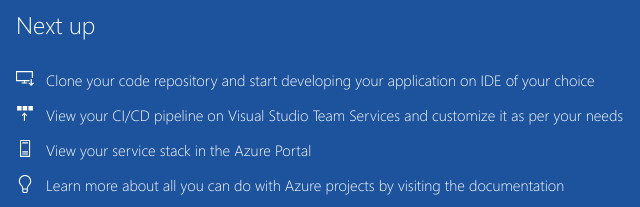
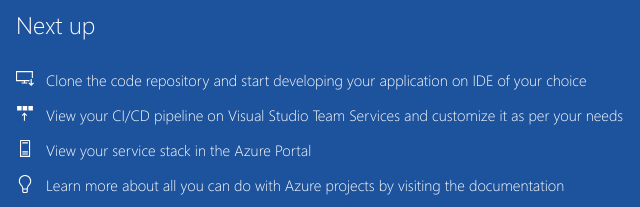
Before and after one commit to sobhanthakur/test-github, a plain HTML site: page index.html in a window 1280 px wide. Shown: the part 590-797 px from the top of the page, 209-849 px from the left. Drawn offline with Linux system fonts and the light colour scheme.

Commit message:
Modified branch2

```diff
--- a/index.html
+++ b/index.html
@@ -36,7 +36,7 @@
                 </div>
                 <div class="step-text">
                   <a href="https://go.microsoft.com/fwlink/?linkid=862409"
-                    >Clone your code repository and start developing your
+                    >Clone the code repository and start developing your
                     application on IDE of your choice</a
                   >
                 </div>
```
